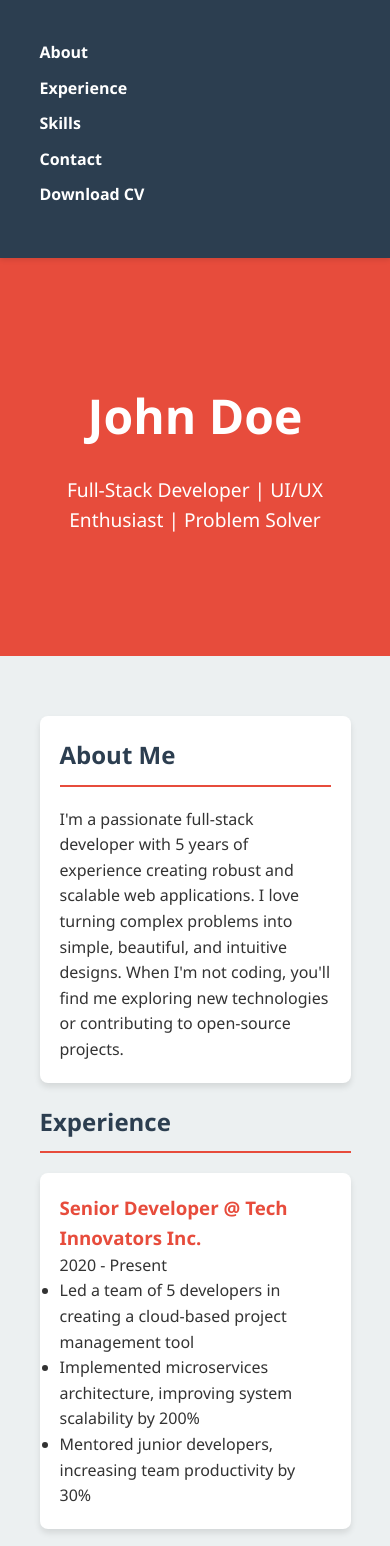
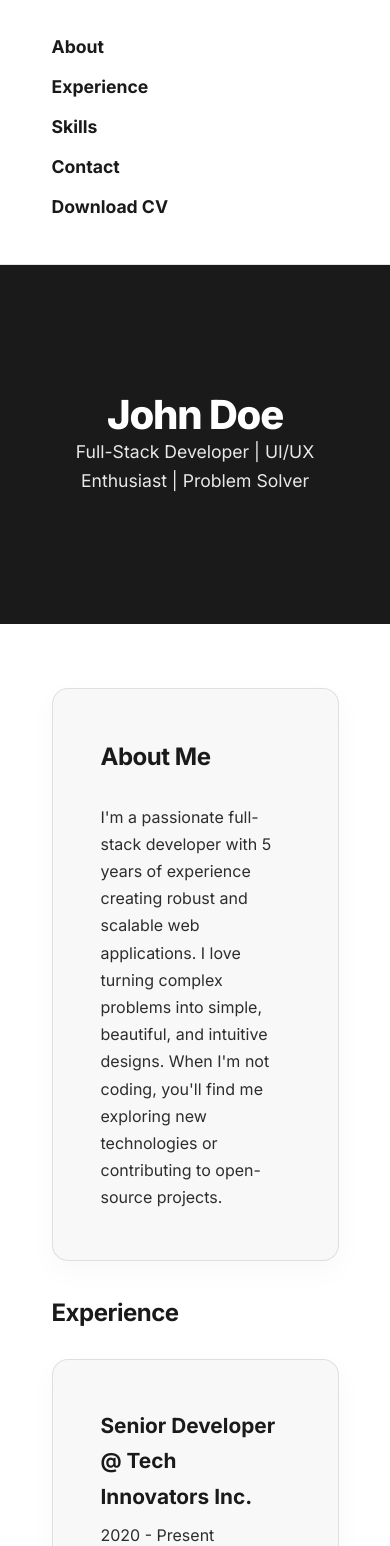
Before and after one commit to rvrj/raviraj.github.io, a plain HTML site: page index.html in a window 390 px wide. Shown: the top 1546 px of the page. Drawn offline with Linux system fonts and the light colour scheme.

Commit message:
Modify design

```diff
--- a/index.html
+++ b/index.html
@@ -1,11 +1,14 @@
 <!DOCTYPE html>
 <html lang="en">
+
 <head>
     <meta charset="UTF-8">
     <meta name="viewport" content="width=device-width, initial-scale=1.0">
     <title>Professional Profile</title>
     <link rel="stylesheet" href="styles.css">
+    <link href="https://fonts.googleapis.com/css2?family=Inter:wght@400;500;600;700;800&display=swap" rel="stylesheet">
 </head>
+
 <body>
     <header>
         <nav class="container">
@@ -64,4 +67,5 @@
 
     <script src="script.js"></script>
 </body>
+
 </html>
--- a/styles.css
+++ b/styles.css
@@ -1,9 +1,10 @@
 :root {
-    --primary-color: #2c3e50;
-    --secondary-color: #e74c3c;
-    --text-color: #333;
-    --bg-color: #ecf0f1;
-    --card-bg: #fff;
+    --primary-color: #1a1a1a;
+    --secondary-color: #FF3366;
+    --text-color: #2d2d2d;
+    --bg-color: #ffffff;
+    --card-bg: #f8f8f8;
+    --spacing: clamp(2rem, 5vw, 5rem);
 }
 
 * {
@@ -13,27 +14,23 @@
 }
 
 body {
-    font-family: 'Segoe UI', Tahoma, Geneva, Verdana, sans-serif;
-    line-height: 1.6;
+    font-family: 'Inter', -apple-system, BlinkMacSystemFont, sans-serif;
+    line-height: 1.7;
     color: var(--text-color);
     background-color: var(--bg-color);
 }
 
 .container {
     width: 90%;
-    max-width: 1200px;
+    max-width: 1400px;
     margin: 0 auto;
-    padding: 20px;
+    padding: var(--spacing);
 }
 
 header {
-    background-color: var(--primary-color);
-    color: #fff;
-    padding: 20px 0;
-    position: sticky;
-    top: 0;
-    z-index: 1000;
-    box-shadow: 0 2px 5px rgba(0,0,0,0.1);
+    background-color: rgba(255, 255, 255, 0.9);
+    backdrop-filter: blur(10px);
+    border-bottom: 1px solid rgba(0, 0, 0, 0.1);
 }
 
 nav ul {
@@ -44,41 +41,58 @@ nav ul {
 }
 
 nav ul li a {
-    color: #fff;
+    color: var(--primary-color);
     text-decoration: none;
     font-weight: bold;
     transition: color 0.3s ease;
+    font-size: 1.1rem;
+    position: relative;
 }
 
-nav ul li a:hover {
-    color: var(--secondary-color);
+nav ul li a::after {
+    content: '';
+    position: absolute;
+    bottom: -5px;
+    left: 0;
+    width: 0;
+    height: 2px;
+    background-color: var(--secondary-color);
+    transition: width 0.3s ease;
+}
+
+nav ul li a:hover::after {
+    width: 100%;
 }
 
 .hero {
-    background-color: var(--secondary-color);
+    background-color: var(--primary-color);
     color: #fff;
     text-align: center;
-    padding: 100px 0;
-    margin-bottom: 40px;
+    padding: calc(var(--spacing) * 3) 0;
+    margin-bottom: var(--spacing);
 }
 
 .hero h1 {
-    font-size: 3em;
-    margin-bottom: 20px;
+    font-size: clamp(2.5rem, 8vw, 5rem);
+    font-weight: 800;
+    letter-spacing: -0.03em;
+    line-height: 1.1;
 }
 
 .hero p {
-    font-size: 1.2em;
+    font-size: clamp(1.1rem, 3vw, 1.5rem);
     max-width: 600px;
     margin: 0 auto;
+    opacity: 0.9;
 }
 
 .card {
     background-color: var(--card-bg);
-    border-radius: 8px;
-    box-shadow: 0 4px 6px rgba(0,0,0,0.1);
-    padding: 20px;
-    margin-bottom: 20px;
+    border-radius: 16px;
+    padding: calc(var(--spacing) * 1.5);
+    margin-bottom: var(--spacing);
+    border: 1px solid rgba(0, 0, 0, 0.1);
+    box-shadow: 0 10px 30px rgba(0, 0, 0, 0.03);
     transition: transform 0.3s ease;
 }
 
@@ -88,13 +102,17 @@ nav ul li a:hover {
 
 h2 {
     color: var(--primary-color);
-    margin-bottom: 20px;
-    border-bottom: 2px solid var(--secondary-color);
-    padding-bottom: 10px;
+    margin-bottom: calc(var(--spacing) * 0.8);
+    border: none;
+    font-size: clamp(1.5rem, 4vw, 2.5rem);
+    font-weight: 700;
+    letter-spacing: -0.02em;
 }
 
 .experience-item h3 {
-    color: var(--secondary-color);
+    color: var(--primary-color);
+    font-size: 1.3rem;
+    margin-bottom: 0.5rem;
 }
 
 .skills-list {
@@ -106,9 +124,11 @@ h2 {
 .skill-item {
     background-color: var(--primary-color);
     color: #fff;
-    padding: 5px 15px;
-    border-radius: 20px;
-    font-size: 0.9em;
+    padding: 0.8rem 1.5rem;
+    border-radius: 100px;
+    font-size: 1rem;
+    font-weight: 500;
+    letter-spacing: 0.02em;
 }
 
 form {
@@ -116,33 +136,46 @@ form {
     gap: 20px;
 }
 
-input, textarea {
+input,
+textarea {
     width: 100%;
-    padding: 10px;
-    border: 1px solid #ddd;
-    border-radius: 4px;
+    padding: 1rem;
+    border: 2px solid rgba(0, 0, 0, 0.1);
+    border-radius: 12px;
+    font-size: 1rem;
+    transition: border-color 0.3s ease;
+}
+
+input:focus,
+textarea:focus {
+    outline: none;
+    border-color: var(--secondary-color);
 }
 
 button {
     background-color: var(--secondary-color);
     color: #fff;
-    padding: 10px 20px;
+    padding: 1rem 2rem;
+    border-radius: 12px;
+    font-size: 1rem;
+    font-weight: 600;
+    letter-spacing: 0.02em;
     border: none;
-    border-radius: 4px;
     cursor: pointer;
-    transition: background-color 0.3s ease;
+    transition: background-color 0.3s ease, transform 0.3s ease;
 }
 
 button:hover {
-    background-color: #c0392b;
+    background-color: #ff1f4f;
+    transform: translateY(-2px);
 }
 
 footer {
     background-color: var(--primary-color);
     color: #fff;
     text-align: center;
-    padding: 20px 0;
-    margin-top: 40px;
+    padding: calc(var(--spacing) * 1.5) 0;
+    margin-top: calc(var(--spacing) * 2);
 }
 
 @media (max-width: 768px) {
```
